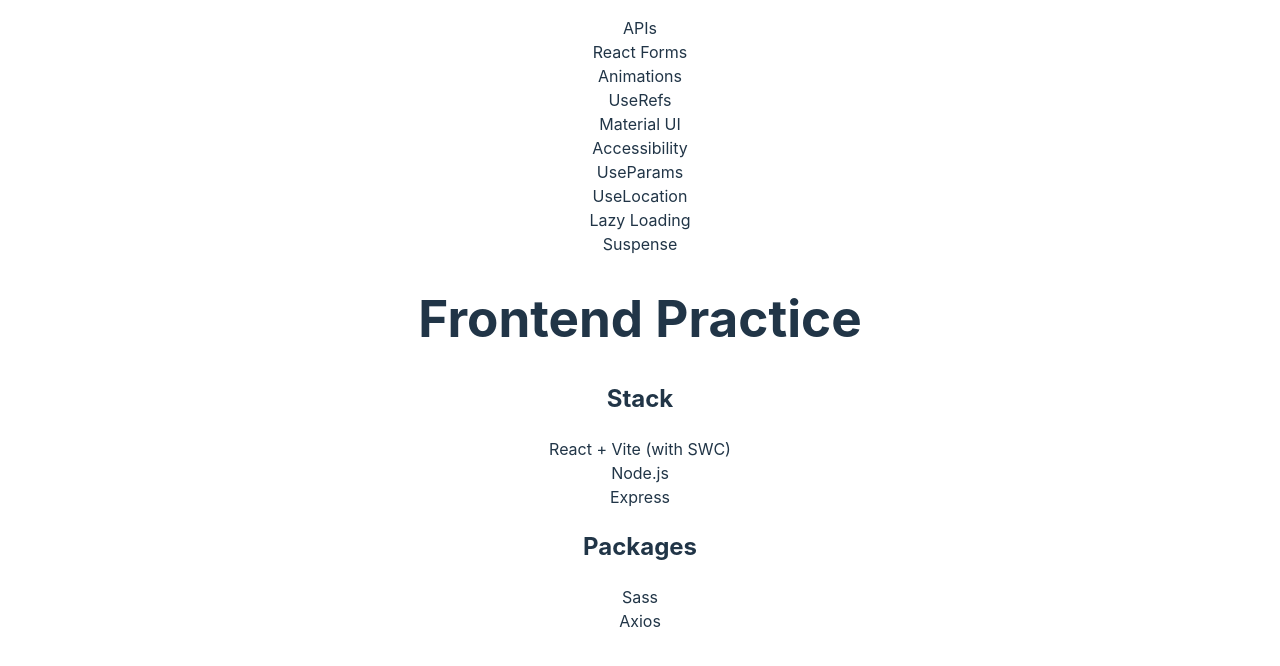
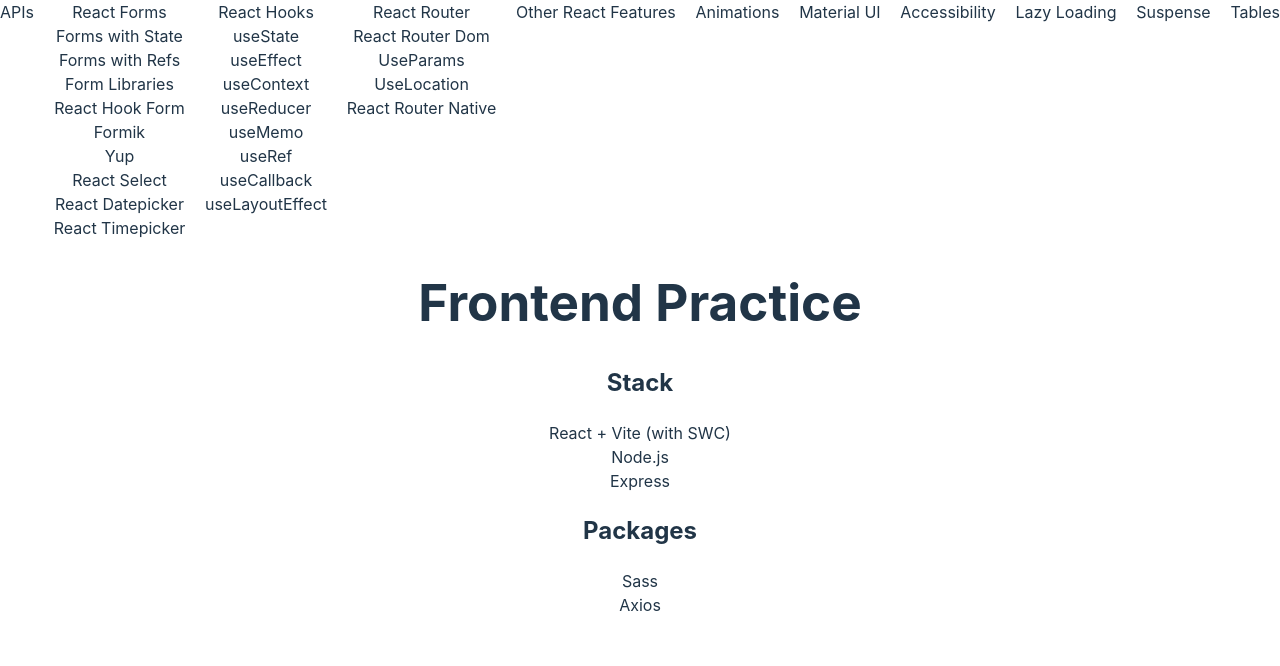
Before and after one commit to jon-slva/frontend-practice, a React (Vite) app: page / in a window 1280 px wide. Shown: the top 666 px of the page. Built offline with nearby package versions, Linux system fonts and the light colour scheme.

Commit message:
Refactor navigation component and add sub-items

```diff
--- a/src/components/Nav/Nav.jsx
+++ b/src/components/Nav/Nav.jsx
@@ -6,15 +6,56 @@
 		<nav className='nav-container'>
 			<ul className='nav'>
 				<li className='nav__items'>APIs</li>
-				<li className='nav__items'>React Forms</li>
+				<li className='nav__items'>
+					React Forms
+					<ul className='nav__sub-items'>
+						<li>Forms with State</li>
+						<li>Forms with Refs</li>
+						<ul className='nav__sub-sub-items'>
+							Form Libraries
+							<li>React Hook Form</li>
+							<li>Formik</li>
+							<li>Yup</li>
+							<li>React Select</li>
+							<li>React Datepicker</li>
+							<li>React Timepicker</li>
+						</ul>
+
+					</ul>
+				</li>
+				<li>
+					React Hooks
+					<ul className='nav__sub-items'>
+						<li>useState</li>
+						<li>useEffect</li>
+						<li>useContext</li>
+						<li>useReducer</li>
+						<li>useMemo</li>
+						<li>useRef</li>
+						<li>useCallback</li>
+						<li>useLayoutEffect</li>
+					</ul>
+				</li>
+				<li>
+					React Router
+					<ul className='nav__sub-items'>
+						<li>React Router Dom</li>
+						<li className='nav__items'>UseParams</li>
+						<li className='nav__items'>UseLocation</li>
+						<li>React Router Native</li>
+					</ul>
+				</li>
+				<li>
+					Other React Features
+					<ul className='nav__sub-items'>
+					</ul>
+				</li>
 				<li className='nav__items'>Animations</li>
-				<li className='nav__items'>UseRefs</li>
 				<li className='nav__items'>Material UI</li>
 				<li className='nav__items'>Accessibility</li>
-				<li className='nav__items'>UseParams</li>
-				<li className='nav__items'>UseLocation</li>
 				<li className='nav__items'>Lazy Loading</li>
 				<li className='nav__items'>Suspense</li>
+				<li>Tables</li>
 			</ul>
 		</nav>
 	)
--- a/src/components/Nav/Nav.scss
+++ b/src/components/Nav/Nav.scss
@@ -1,3 +1,11 @@
 .nav-container {
 	width: 100%;
 }
+
+.nav {
+	display: flex;
+	justify-content: space-between;
+	// align-items: center;
+	// padding: 1rem 2rem;
+
+}
--- a/src/index.scss
+++ b/src/index.scss
@@ -23,9 +23,11 @@
 	color: #535bf2;
 }
 
+ol,
 ul {
 	list-style: none;
 	padding: 0;
+	margin: 0;
 }
 
 body {
```
